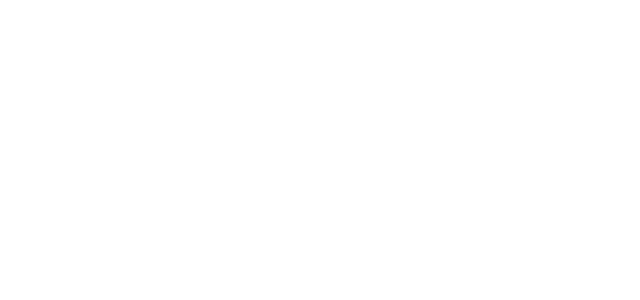
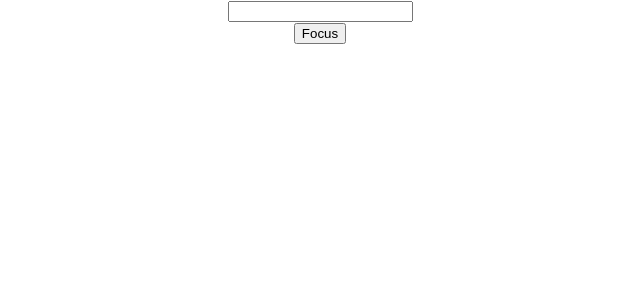
Before and after one commit to AntonKvitka98/Start_react, a React (Create React App) app in the folder hell/: page / in a window 1280 px wide. Shown: the top 300 px of the page, without its empty margins (320-960 px from the left). Built offline with nearby package versions, Linux system fonts and the light colour scheme.

Commit message:
focus, lesson 29

```diff
--- a/hell/src/App.js
+++ b/hell/src/App.js
@@ -1,8 +1,6 @@
 import React, { Component } from 'react';
 import './App.css';
-
-
-
+import FocusInput from "./components/FocusInput";
 
 
 
@@ -11,7 +9,7 @@
   render() {
     return (
       <div className="App">
-
+         <FocusInput/>
       </div>
     );
   }
@@ -19,6 +17,7 @@
 
 export default App;
 {/*
+import RefsDemo from "./components/RefsDemo";
 import ParentComp from "./components/ParentComp";
 import PureComp from "./components/PureComponent";
 import Table from "./components/Table";
@@ -43,6 +42,8 @@
           <h1 className='error'>Error</h1><StyleSheets/>
         <Inline/>
         <Table/>
+        <Input/>
+        <RefsDemo/>
         <PureComp/>
           <ParentComp/>
           <FragmentDemo/>
--- /dev/null
+++ b/hell/src/components/FocusInput.js
@@ -0,0 +1,25 @@
+import React, {Component} from 'react'
+import Input from "./Input";
+
+class FocusInput extends Component {
+
+    constructor(props){
+        super(props)
+        this.componentRef = React.createRef()
+
+    }
+
+    clickHandler = () =>{
+        this.componentRef.current.focusInput()
+    }
+    render(){
+        return (
+            <div>
+               <Input ref={this.componentRef}/>
+               <button onClick={this.clickHandler}>Focus </button>
+             </div>
+        )
+    }
+}
+
+export default FocusInput
--- /dev/null
+++ b/hell/src/components/Input.js
@@ -0,0 +1,24 @@
+import React, {Component} from 'react'
+
+class Input extends Component {
+
+    constructor(props){
+        super(props)
+        this.inputRef = React.createRef()
+    }
+
+
+    focusInput(){
+      this.inputRef.current.focus()
+    }
+
+    render(){
+        return (
+            <div>
+                <input type="text" ref={this.inputRef}/>
+            </div>
+        )
+    }
+}
+
+export default Input
--- /dev/null
+++ b/hell/src/components/RefsDemo.js
@@ -0,0 +1,26 @@
+import React, {Component} from 'react'
+
+class RefsDemo extends Component {
+    constructor(props){
+        super(props)
+        this.inputRef = React.createRef()
+    }
+
+    componentDidMount() {
+        console.log(this.inputRef)
+    }
+
+    clickHandle = () =>{
+        alert(this.inputRef.current.value )
+    }
+    render(){
+        return (
+            <div>
+                <input type='text' ref={this.inputRef }/>
+                <button onClick={this.clickHandle}>Click me!</button>
+            </div>
+        )
+    }
+}
+
+export default RefsDemo
```
